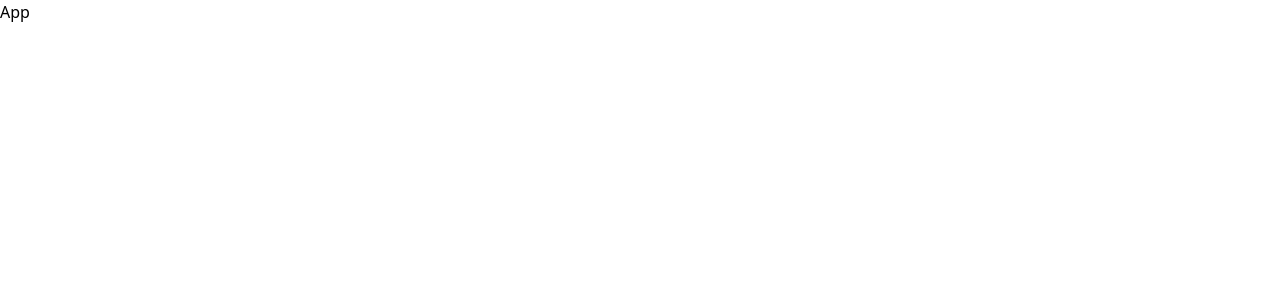
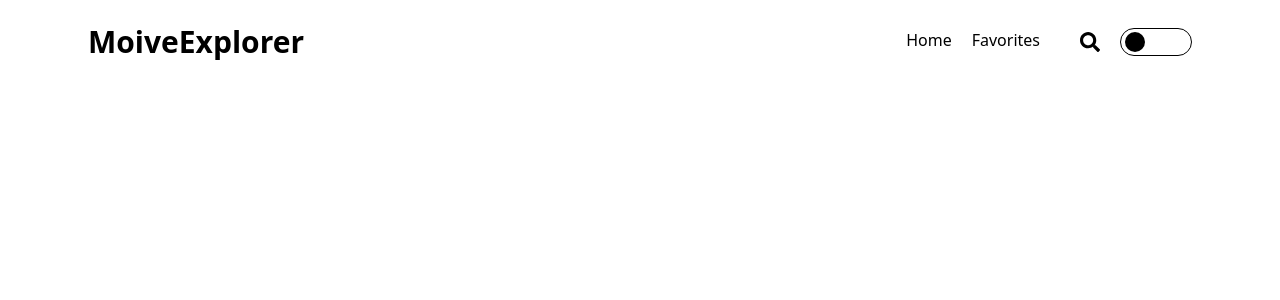
Before and after one commit to paldentitung/movie-explorer, a React (Vite) app: page / in a window 1280 px wide. Shown: the top 300 px of the page. Built offline with nearby package versions, Linux system fonts and the light colour scheme.

Commit message:
added header n api

```diff
--- /dev/null
+++ b/src/API/tmdb.js
@@ -0,0 +1,9 @@
+const API_KEY = import.meta.env.VITE_TMDB_API_KEY;
+const BASE_URL = "https://api.themoviedb.org/3";
+
+// Trending movies
+export const getTrendingMovies = async () => {
+  const res = await fetch(`${BASE_URL}/trending/movie/week?api_key=${API_KEY}`);
+  const data = await res.json();
+  return data.results;
+};
--- a/src/App.jsx
+++ b/src/App.jsx
@@ -1,7 +1,11 @@
 import React from "react";
-
+import Header from "./Components/Header";
 const App = () => {
-  return <div>App</div>;
+  return (
+    <div>
+      <Header />
+    </div>
+  );
 };
 
 export default App;
--- /dev/null
+++ b/src/Components/Header.jsx
@@ -0,0 +1,37 @@
+import React from "react";
+import { FaSearch } from "react-icons/fa";
+
+const Header = () => {
+  return (
+    <div className="flex  items-center p-6 w-full max-w-6xl mx-auto justify-between">
+      {/* title */}
+      <div className="text-2xl md:text-3xl font-bold ">MoiveExplorer</div>
+
+      <div className="flex gap-10">
+        {/* nav */}
+        <nav>
+          <ul className="flex items-center gap-5">
+            <li>Home</li>
+            <li>Favorites</li>
+          </ul>
+        </nav>
+
+        {/* feature */}
+        <div className="flex items-center gap-5">
+          {/* search bar */}
+
+          <div>
+            <FaSearch size={20} />
+          </div>
+          {/* theme toggle */}
+
+          <div className="w-18 h-7 border rounded-full flex items-center p-1">
+            <span className="w-5 h-5 bg-black rounded-full"></span>
+          </div>
+        </div>
+      </div>
+    </div>
+  );
+};
+
+export default Header;
--- /dev/null
+++ b/src/Components/Hero.jsx
@@ -0,0 +1,7 @@
+import React from "react";
+
+const Hero = () => {
+  return <div>Hero</div>;
+};
+
+export default Hero;
--- /dev/null
+++ b/src/Pages/Favorites.jsx
@@ -0,0 +1,7 @@
+import React from "react";
+
+const Favorites = () => {
+  return <div>Favorites</div>;
+};
+
+export default Favorites;
--- /dev/null
+++ b/src/Pages/Home.jsx
@@ -0,0 +1,7 @@
+import React from "react";
+
+const Home = () => {
+  return <div>Home</div>;
+};
+
+export default Home;
--- /dev/null
+++ b/src/Pages/MovieDetail.jsx
@@ -0,0 +1,7 @@
+import React from "react";
+
+const MovieDetail = () => {
+  return <div>MovieDetail</div>;
+};
+
+export default MovieDetail;
```
Also changed, not shown: 1 other file (tests, documents, lock files or other folders).
